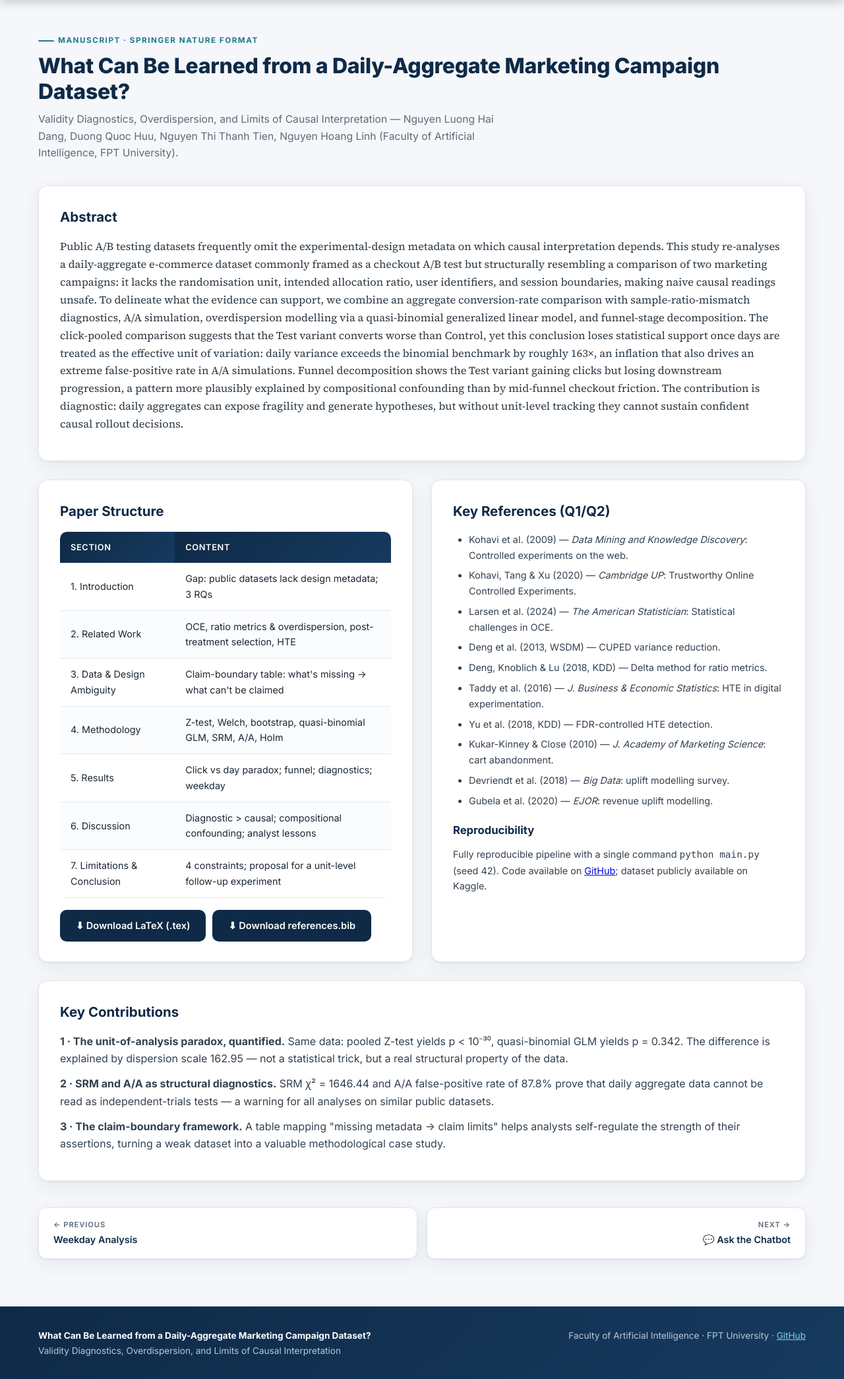
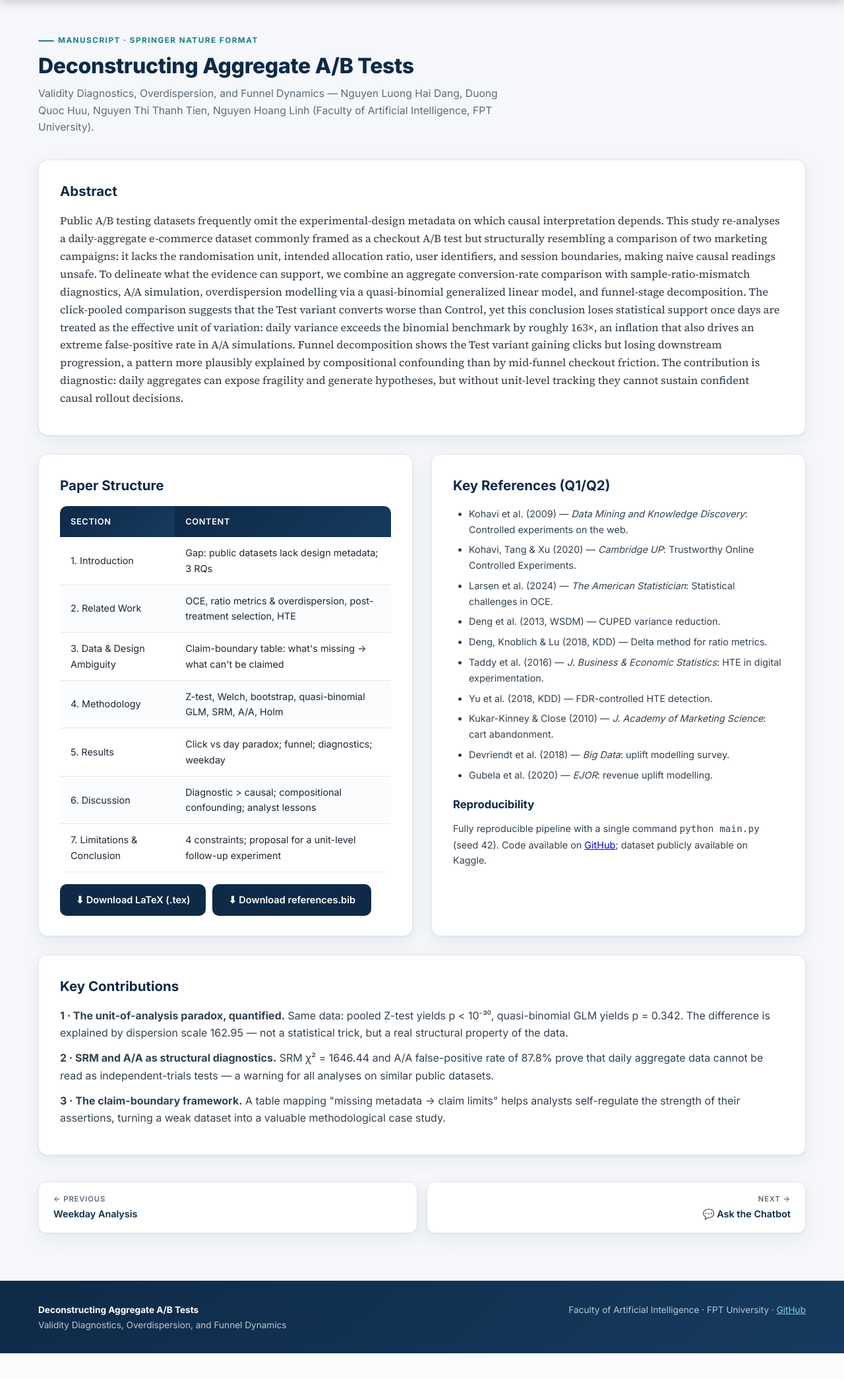
Before and after one commit to Dawn2310/Checkout-ab-validity-diagnostics, a Flask app: page /paper in a window 1280 px wide. Shown: the part 64-2154 px from the top of the page at 66% size. After the commit the page ends 2115 px from the top, so only its background shows below. Run offline with Flask 3, Linux system fonts and the light colour scheme; some libraries are stand-ins or nearby versions.

Commit message:
docs: rename paper to Deconstructing Aggregate A/B Tests

```diff
--- a/webapp/context_builder.py
+++ b/webapp/context_builder.py
@@ -8,8 +8,7 @@ from __future__ import annotations
 from pathlib import Path
 
 PAPER_SUMMARY = """
-PAPER: "What Can Be Learned from a Daily-Aggregate Marketing Campaign Dataset?
-Validity Diagnostics, Overdispersion, and Limits of Causal Interpretation"
+PAPER: "Deconstructing Aggregate A/B Tests: Validity Diagnostics, Overdispersion, and Funnel Dynamics"
 Authors: Nguyen Luong Hai Dang, Duong Quoc Huu, Nguyen Thi Thanh Tien, Nguyen Hoang Linh
 (Faculty of Artificial Intelligence, FPT University, Vietnam)
 
--- a/webapp/templates/base.html
+++ b/webapp/templates/base.html
@@ -45,8 +45,8 @@
 <footer class="footer">
   <div class="footer-inner">
     <div>
-      <strong>What Can Be Learned from a Daily-Aggregate Marketing Campaign Dataset?</strong><br>
-      Validity Diagnostics, Overdispersion, and Limits of Causal Interpretation
+      <strong>Deconstructing Aggregate A/B Tests</strong><br>
+      Validity Diagnostics, Overdispersion, and Funnel Dynamics
     </div>
     <div class="footer-meta">
       Faculty of Artificial Intelligence · FPT University ·
--- a/webapp/templates/chatbot.html
+++ b/webapp/templates/chatbot.html
@@ -24,7 +24,7 @@
   </div>
   <div class="chat-body" id="chatBody">
     <div class="msg bot">Hello! 👋 I am the research assistant for the study
-"What Can Be Learned from a Daily-Aggregate Marketing Campaign Dataset?"
+"Deconstructing Aggregate A/B Tests: Validity Diagnostics, Overdispersion, and Funnel Dynamics"
 
 You can ask me about: SRM, A/A simulation, overdispersion, quasi-binomial GLM,
 funnel decomposition, weekday patterns, or any statistic in the paper.</div>
--- a/webapp/templates/home.html
+++ b/webapp/templates/home.html
@@ -4,8 +4,8 @@
 
 <section class="hero">
   <div class="eyebrow">Data Science Research · FPT University</div>
-  <h1>What Can Be Learned from a Daily-Aggregate Marketing Campaign Dataset?</h1>
-  <p>Validity Diagnostics, Overdispersion, and Limits of Causal Interpretation.
+  <h1>Deconstructing Aggregate A/B Tests</h1>
+  <p>Validity Diagnostics, Overdispersion, and Funnel Dynamics.
      A methodological re-analysis of a public A/B testing dataset: what daily aggregate data
      can — and cannot — prove about causality.</p>
   <div class="cta-row">
--- a/webapp/templates/paper.html
+++ b/webapp/templates/paper.html
@@ -4,8 +4,8 @@
 
 <div class="page-head">
   <div class="eyebrow">Manuscript · Springer Nature Format</div>
-  <h1>What Can Be Learned from a Daily-Aggregate Marketing Campaign Dataset?</h1>
-  <p class="sub">Validity Diagnostics, Overdispersion, and Limits of Causal Interpretation
+  <h1>Deconstructing Aggregate A/B Tests</h1>
+  <p class="sub">Validity Diagnostics, Overdispersion, and Funnel Dynamics
   — Nguyen Luong Hai Dang, Duong Quoc Huu, Nguyen Thi Thanh Tien,
   Nguyen Hoang Linh (Faculty of Artificial Intelligence, FPT University).</p>
 </div>
```
Also changed, not shown: paper/manuscript.md (+1 -1 lines), README.md.
